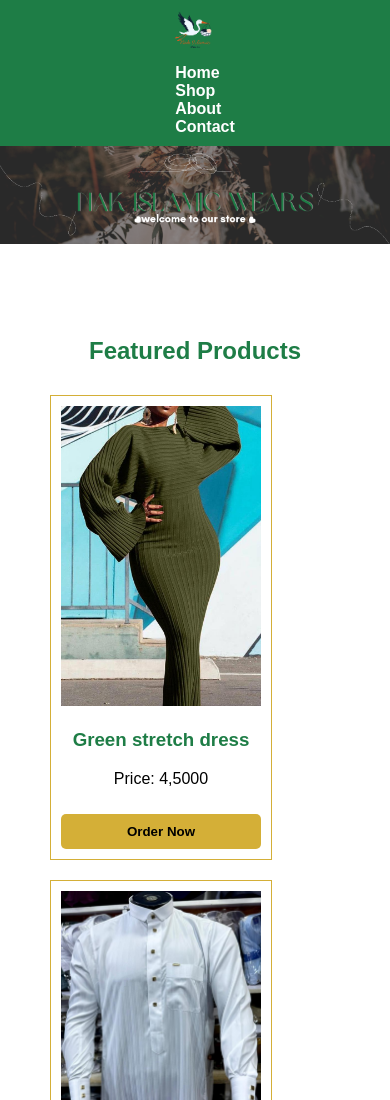
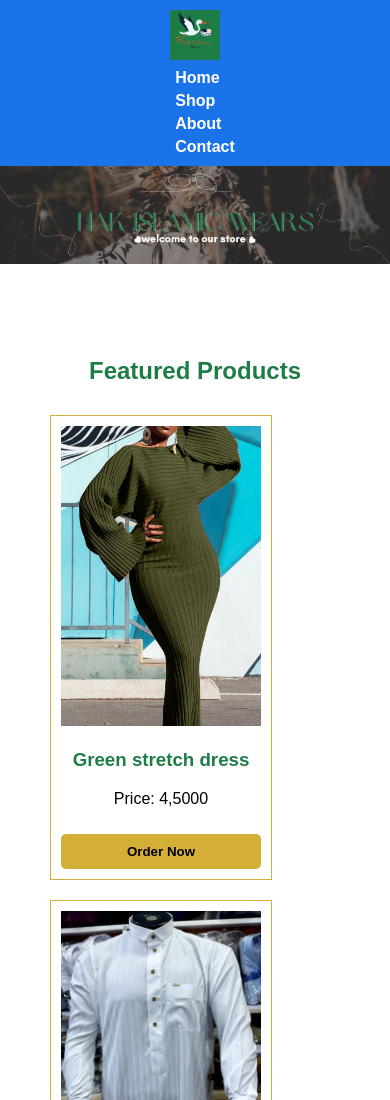
Before and after one commit to SHARIIF2002/NAK-ISLAMIC-WEARS, a plain HTML site: page index.html in a window 390 px wide. Shown: the top 1100 px of the page. Drawn offline with Linux system fonts and the light colour scheme.

Commit message:
Update style.css

```diff
--- a/style.css
+++ b/style.css
@@ -1,6 +1,63 @@
 body { margin:0; font-family: Arial, sans-serif; background:#fff; color:#000; }
-header { background:#1E7D46; color:#fff; display:flex; justify-content:space-between; align-items:center; padding:10px 50px; }
-header .logo img { height:50px; }
+/* Header - default */
+header {
+    display: flex;
+    align-items: center;
+    justify-content: space-between;
+    padding: 15px 50px;
+    background-color: #1a73e8; /* Islamic blue */
+    color: white;
+    flex-wrap: wrap; /* allows wrapping on smaller screens */
+}
+
+header .logo img {
+    height: 60px;
+}
+
+/* Navigation */
+nav ul {
+    list-style: none;
+    display: flex;
+    margin: 0;
+    padding: 0;
+}
+
+nav ul li {
+    margin-left: 25px;
+}
+
+nav ul li a {
+    color: white;
+    text-decoration: none;
+    font-weight: 600;
+    transition: color 0.3s;
+}
+
+nav ul li a:hover {
+    color: #ffdd59;
+}
+
+/* Responsive adjustments */
+@media (max-width: 768px) {
+    header {
+        padding: 10px 20px;
+    }
+
+    nav ul {
+        flex-wrap: wrap; /* allow items to wrap */
+        justify-content: flex-end; /* keep menu right aligned */
+    }
+
+    nav ul li {
+        margin-left: 15px;
+        margin-top: 5px;
+    }
+
+    /* Optional: reduce logo size on mobile */
+    header .logo img {
+        height: 50px;
+    }
+}
 header nav ul { list-style:none; display:flex; margin:0; padding:0; }
 header nav ul li { margin-left:20px; }
 header nav ul li a { color:#fff; text-decoration:none; font-weight:bold; }
```
